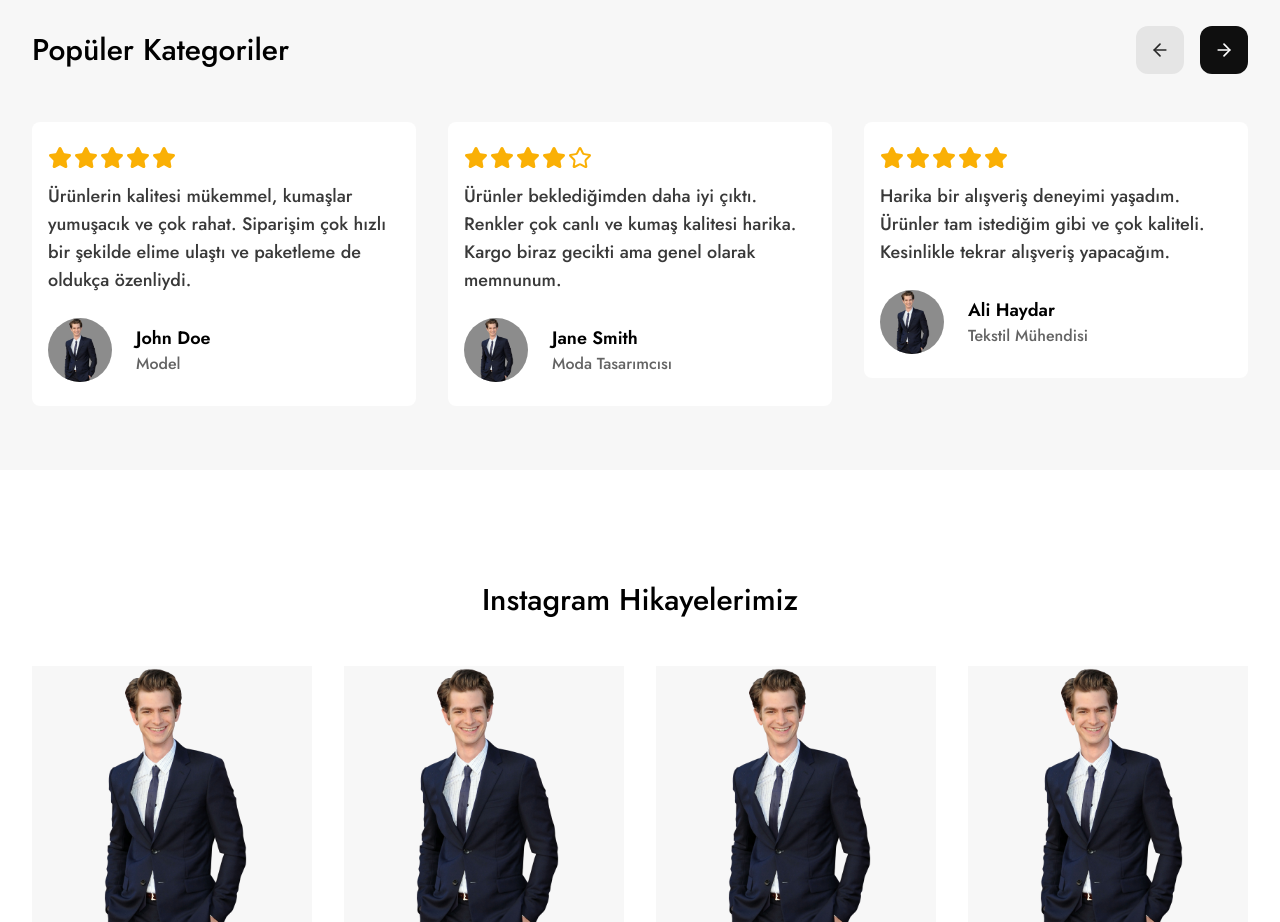
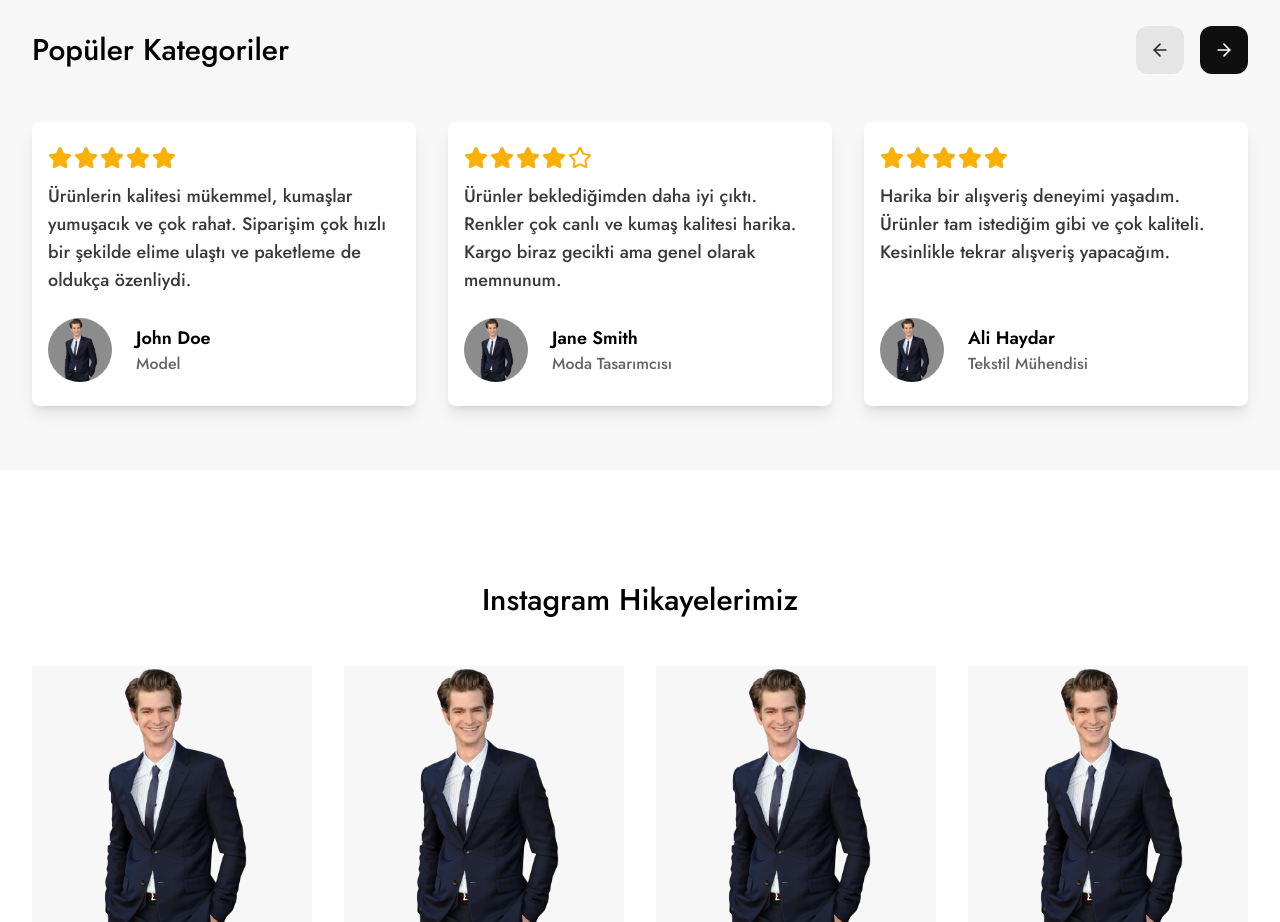
Before and after one commit to yusuf-ad/tekstilim, a Next.js app in the folder frontend/: page / in a window 1280 px wide. Shown: the part 2360-3282 px from the top of the page. Built offline with nearby package versions, Linux system fonts and the light colour scheme.

Commit message:
CustomerTestimonials' a gölge ekledim

```diff
--- a/frontend/components/layout/home/CustomerTestimonials.tsx
+++ b/frontend/components/layout/home/CustomerTestimonials.tsx
@@ -1,5 +1,5 @@
 import SliderButton from "@/components/SliderButton";
-import { ArrowLeft, ArrowRight, Star, StarIcon } from "lucide-react";
+import { ArrowLeft, ArrowRight, Star } from "lucide-react";
 
 type Testimonial = {
   id: number;
@@ -13,7 +13,7 @@ type Testimonial = {
 
 function TestimonialItem({ testimonial }: { testimonial: Testimonial }) {
   return (
-    <div className="col-span-1 flex flex-col justify-between gap-2 rounded-lg bg-white-500 px-4 py-6">
+    <div className="flex flex-col justify-between gap-2 rounded-lg bg-white-500 px-4 py-6 shadow-lg">
       <div>
         <div className="mb-3 flex gap-[2px]">
           {Array.from({ length: 5 }, (_, index) => (
@@ -32,15 +32,14 @@ function TestimonialItem({ testimonial }: { testimonial: Testimonial }) {
           <img
             src="/assets/man.png"
             className="h-full w-full object-cover"
-            alt=""
+            alt="user image"
           />
         </div>
 
         <div>
           <p className="text-lg font-semibold">{testimonial.customer.name}</p>
           <p className="font-medium text-primary-400">
-            {" "}
-            {testimonial.customer.job}{" "}
+            {testimonial.customer.job}
           </p>
         </div>
       </div>
@@ -101,10 +100,11 @@ function CustomerTestimonials() {
             <div
               key={testimonial.id}
               className={`
-            ${index === 0 ? "" : "hidden"}
-            ${index === 1 ? "sm:block" : ""}
-            ${index === 2 ? "lg:block" : ""}
-          `}
+                flex
+                ${index === 0 ? "" : "hidden"}
+                ${index === 1 ? "sm:flex" : ""}
+                ${index === 2 ? "lg:flex" : ""}
+              `}
             >
               <TestimonialItem testimonial={testimonial} />
             </div>
```
